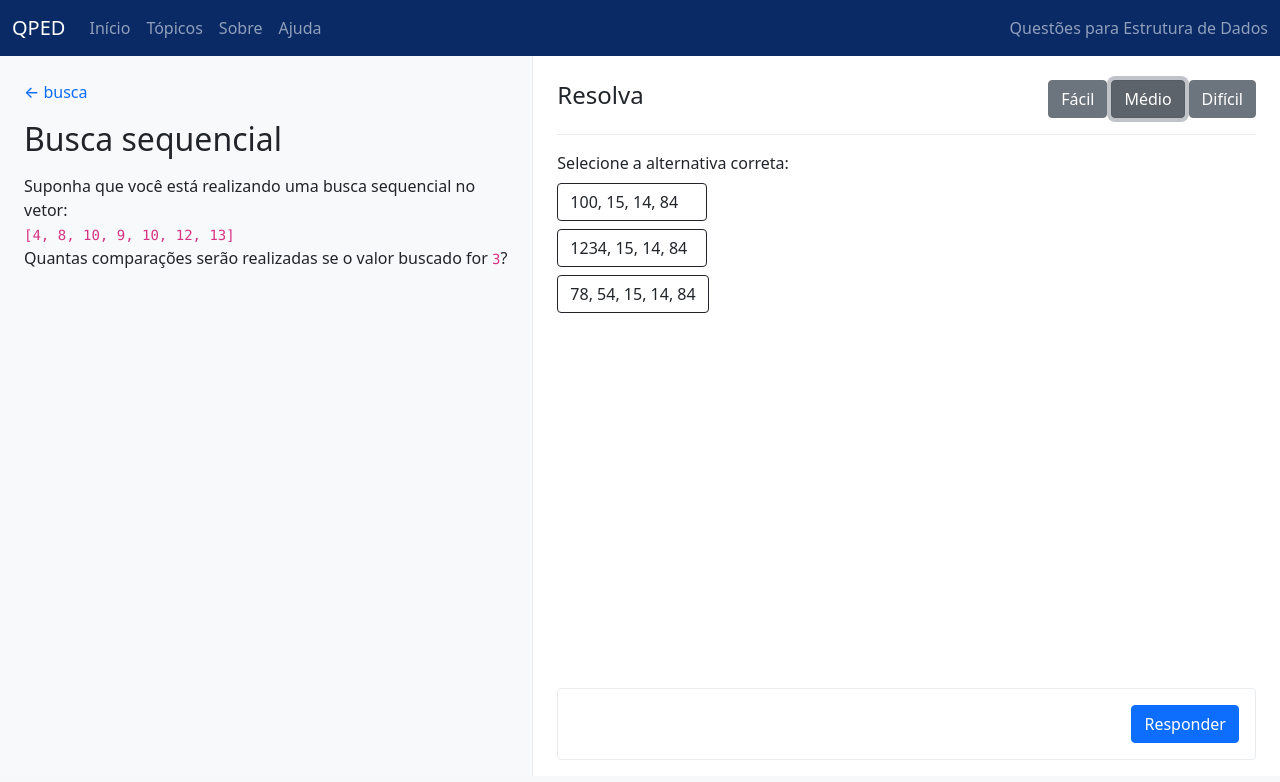
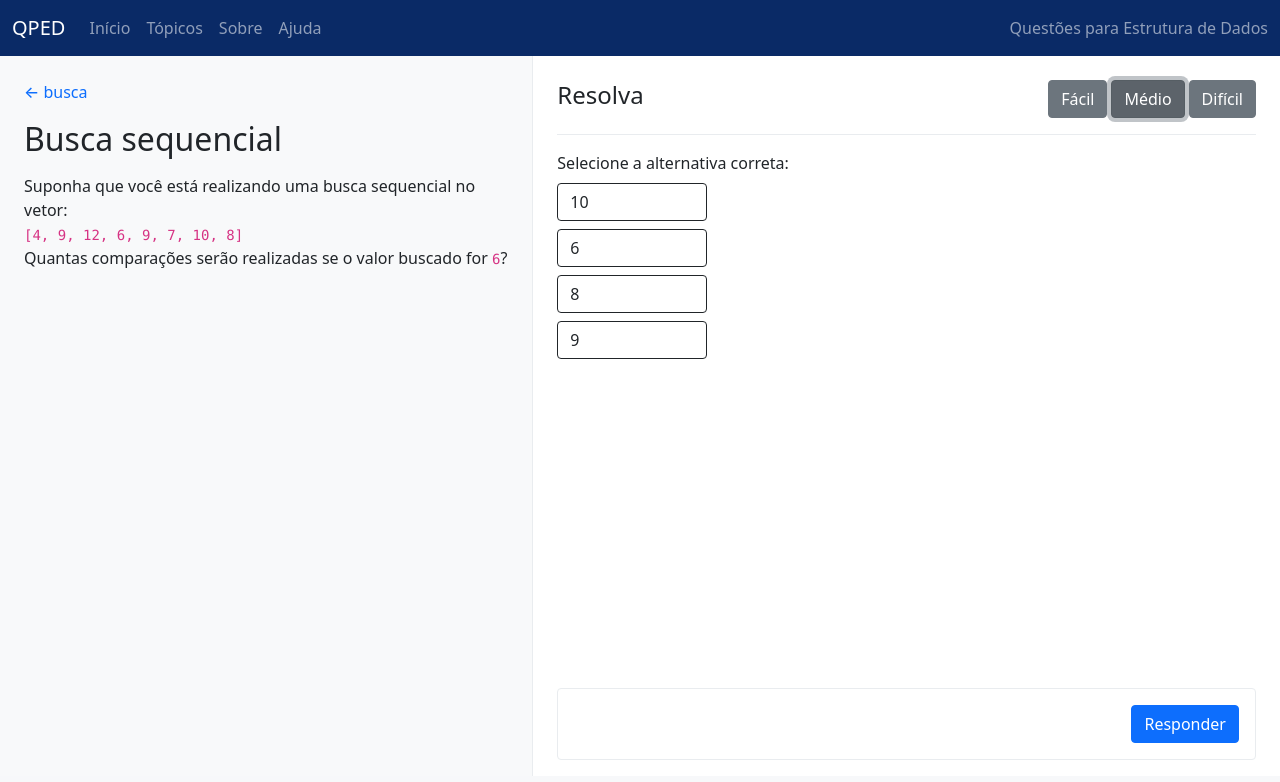
Before and after one commit to utfpr-qped/qped, a React (Create React App) app: page /question/busca/busca-1 in a window 1280 px wide. Both pictures are taken after a click on the button "Médio". Shown: the top 782 px of the page. Built offline with nearby package versions, Linux system fonts and the light colour scheme; the HTML template or start-up script is replaced by a standard one.

Commit message:
added options in question [NOT WORKING]

```diff
--- a/src/components/AnswerType/index.js
+++ b/src/components/AnswerType/index.js
@@ -1,22 +1,29 @@
 import { useRef } from "react";
 import "./index.css";
 
-function verifyAnswer({ answerFunction, input }) {
-  const values = { vet: [10, 20, 30], valor: 10 }
-  // eslint-disable-next-line
-  const answer = eval(`(${answerFunction})(${JSON.stringify(values)}, ${input})`)
-  alert(answer ? "Correto!" : "Errado :(")
-}
 
 export const TrueOrFalse = ({ question }) => {
+  function verifyTrueOrFalseAnswer(input) {
+    const answerFunction = question.verifyAnswer
+    const userInput = input === true ? question.trueOrFalseOptions[0] : question.trueOrFalseOptions[1]
+    const values = question.values
+    // eslint-disable-next-line
+    const answer = eval(`(${answerFunction})(${JSON.stringify(values)}, ${userInput})`)
+    alert(answer ? "Correto!" : "Errado :(")
+  }
+
   return (
     < div className="TrueOrFalse mb-3 w-50" >
       <label className="form-label">Verifique o resultado abaixo e responda:</label>
-      <textarea className="form-control mb-3" placeholder="10, 15, 14, 84" style={{ height: 100 + 'px' }} disabled></textarea>
+      <textarea className="form-control mb-3" placeholder={question.trueOrFalseOptions[0]} style={{ height: 100 + 'px' }} disabled></textarea>
       <div className="options-container">
         <div className="mb-2">
           <input type="radio" className="btn-check" name="options-outlined" id="option11" autoComplete="off" />
-          <label className="btn btn-outline-dark" htmlFor="option11" onClick={() => verifyAnswer({ answerFunction: question.answerFunction, input: 1 })}>
+          <label
+            className="btn btn-outline-dark"
+            htmlFor="option11"
+            onClick={() => verifyTrueOrFalseAnswer(true)}
+          >
             <svg xmlns="http://www.w3.org/2000/svg" width="16" height="16" fill="currentColor" className="bi bi-check2" viewBox="0 0 16 16">
               <path d="M13.854 3.646a.5.5 0 0 1 0 .708l-7 7a.5.5 0 0 1-.708 0l-3.5-3.5a.5.5 0 1 1 .708-.708L6.5 10.293l6.646-6.647a.5.5 0 0 1 .708 0z" />
             </svg>
@@ -26,7 +33,11 @@ export const TrueOrFalse = ({ question }) => {
 
         <div className="mb-2">
           <input type="radio" className="btn-check" name="options-outlined" id="option22" autoComplete="off" />
-          <label className="btn btn-outline-dark" htmlFor="option22" onClick={() => verifyAnswer({ answerFunction: question.answerFunction, input: 2 })}>
+          <label
+            className="btn btn-outline-dark"
+            htmlFor="option22"
+            onClick={() => verifyTrueOrFalseAnswer(false)}
+          >
             <svg xmlns="http://www.w3.org/2000/svg" width="16" height="16" fill="currentColor" className="bi bi-x" viewBox="0 0 16 16">
               <path d="M4.646 4.646a.5.5 0 0 1 .708 0L8 7.293l2.646-2.647a.5.5 0 0 1 .708.708L8.707 8l2.647 2.646a.5.5 0 0 1-.708.708L8 8.707l-2.646 2.647a.5.5 0 0 1-.708-.708L7.293 8 4.646 5.354a.5.5 0 0 1 0-.708z" />
             </svg>
@@ -37,23 +48,28 @@ export const TrueOrFalse = ({ question }) => {
   );
 }
 
-export const Alternative = () => {
+export const Alternative = ({ question }) => {
+  function verifyAnswer(optionIndex) {
+    const answerFunction = question.verifyAnswer
+    const userInput = question.options[optionIndex]
+    const values = question.values
+    // eslint-disable-next-line
+    const answer = eval(`(${answerFunction})(${JSON.stringify(values)}, ${userInput})`)
+    alert(answer ? "Correto!" : "Errado :(")
+  }
   return (
     <div className="Alternative mb-3 w-50">
       <label className="form-label">Selecione a alternativa correta:</label>
       <div className="options-container">
-        <div className="mb-2">
-          <input type="radio" className="btn-check" name="options-outlined" id="option1" autoComplete="off" />
-          <label className="btn btn-outline-dark" htmlFor="option1">100, 15, 14, 84</label>
-        </div>
-        <div className="mb-2">
-          <input type="radio" className="btn-check" name="options-outlined" id="option2" autoComplete="off" />
-          <label className="btn btn-outline-dark" htmlFor="option2">1234, 15, 14, 84</label>
-        </div>
-        <div className="mb-2">
-          <input type="radio" className="btn-check" name="options-outlined" id="option3" autoComplete="off" />
-          <label className="btn btn-outline-dark" htmlFor="option3">78, 54, 15, 14, 84</label>
-        </div>
+        {
+          question.options.map((option, index) => {
+            const id = `option${index + 1}`
+            return <div className="mb-2" key={index} onClick={() => { verifyAnswer(index) }}>
+              <input type="radio" className="btn-check" name="options-outlined" id={id} autoComplete="off" />
+              <label className="btn btn-outline-dark" htmlFor={id}>{option}</label>
+            </div>
+          })
+        }
       </div>
     </div>
   );
@@ -64,6 +80,7 @@ export const Written = ({ answerFunction, values }) => {
 
   function newVerifyAnswer({ answerFunction, values }) {
     let input = refTextarea.current.value
+    // eslint-disable-next-line
     const answer = eval(`(${answerFunction})(${JSON.stringify(values)}, ${input})`)
     alert(answer ? "Correto!" : "Errado :(")
   }
--- a/src/utils/QuestionParser.js
+++ b/src/utils/QuestionParser.js
@@ -468,11 +468,7 @@ export class QuestionParser {
       .reverse()
       .forEach(token => {
         values.push([token, this.getValue(this.getTokenId(token), this.seed)]);
-        console.log(this.getValue(this.getTokenId(token, this.seed)))
       });
-
-
-
 
     while (values.length > 0) {
       let val = values.pop();
--- a/src/utils/index.js
+++ b/src/utils/index.js
@@ -23,13 +23,21 @@ function parseQuestion(question) {
   const parser = new QuestionParser(question.text)
 
   function generateOptions(trueOrFalse) {
+    const options = [question.answer(parser.getAllValues())]
     let numberOfOptions = 4
-    const options = [parser.getAllValues()]
     if (trueOrFalse) {
       numberOfOptions = 2
     }
     for (let i = 0; i < numberOfOptions - 1; i++) {
-      options.push(parser.getAllValues(i))
+      const option = question.answer(parser.getAllValues(i))
+      //console.log(options.includes(option))
+      /*
+      if (options.includes(option)) {
+        //i--
+        continue
+      }
+      */
+      options.push(option)
     }
     return helper.shuffleArray(options)
   }
@@ -38,7 +46,8 @@ function parseQuestion(question) {
     id: question.id,
     title: question.title,
     text: parser.getText(),
-    answer: question.answer.toString(),
+    verifyAnswer: question.verifyAnswer.toString(),
+    answer: question.answer(parser.getAllValues()),
     subject: question.subject,
     level: question.level,
     tags: question.tags,
--- a/src/utils/questions.js
+++ b/src/utils/questions.js
@@ -12,7 +12,7 @@ export const questions = {
       text: `Suponha que você está realizando uma busca sequencial no vetor:
   \`[{vet=3:13:+{6:11}}]\`
   Quantas comparações serão realizadas se o valor buscado for \`{valor=3:13}\`?`,
-      answer: function (values, userInput) {
+      verifyAnswer: function (values, userInput) {
         const { vet, valor } = values
         for (let i = 0; i < vet.length; i++) {
           if (
@@ -23,11 +23,20 @@ export const questions = {
           }
         }
 
-        // if the value is not in the array, then the correct answer is the size of the array + 1
-        if (userInput === vet.length+1) return true;
+        // if the value is not in the array, then the correct verifyAnswer is the size of the array + 1
+        if (userInput === vet.length + 1) return true;
 
         // if the user input doesn't apply to any of the cases above, it is incorrect
         return false;
+      },
+      answer: function (values) {
+        const { vet, valor } = values
+        for (let i = 0; i < vet.length; i++) {
+          if (vet[i] === valor) {
+            return i + 1
+          }
+          return vet.length
+        }
       },
       subject: 'busca',
       level: 1, //1 para facil, 2 para medio, 3 para dificil
@@ -50,7 +59,7 @@ export const questions = {
           <op value="1011011000">push({a=1:5}), pop(), push({b=1:5}), push({c=1:5}), pop(), push({d=1:5}), push({e=1:5}), pop(), pop(), pop()</op>
           <op value="1010110100">push({a=1:5}), pop(), push({b=1:5}), pop(), push({c=1:5}), push({d=1:5}), pop(), push({e=1:5}), pop(), pop()</op>
         </operacoes>`,
-      answer: function ({ operacoes, a, b, c, d, e }) {
+      verifyAnswer: function ({ operacoes, a, b, c, d, e }) {
         let ops = operacoes.split('');
         let values = [e, d, c, b, a];
         let stack = [];
--- a/src/view/ViewQuestion/index.js
+++ b/src/view/ViewQuestion/index.js
@@ -1,4 +1,4 @@
-import React, { useState, useEffect } from "react";
+import React, { useState } from "react";
 import { Link } from "react-router-dom";
 import ReactMarkdown from "react-markdown";
 // Components
@@ -14,7 +14,7 @@ import { rawQuestions, parseQuestion } from "../../utils/index";
  * Display a question and its resolution area
  */
 const ViewQuestion = ({ match }) => {
-  const [question, setQuestion] = useState({})
+  //const [question, setQuestion] = useState({})
 
   // Level of the answer
   const [level, setLevel] = useState({
@@ -23,32 +23,18 @@ const ViewQuestion = ({ match }) => {
     hard: false,
   })
 
-  useEffect(() => {
-    /*
-      * Find the question and display it onscreen
-
-      - Get the question id from the URL
-      - Recover the question from the database by using the 'subject', then the 'id' of the question
-        that is coming from the parameters in the URL
-      - Once it gets the right question, store it in a state so that it is loaded onscreen
-    */
-
-    let subject = match.params.subject
-    let idQuestion = match.params.idQuestion
-    let question = parseQuestion(rawQuestions[`${subject}`].find(element => element.id === idQuestion))
-
-    setQuestion(question)
-
-  }, [match.params.subject, match.params.idQuestion])
+  let subject = match.params.subject
+  let idQuestion = match.params.idQuestion
+  const question = parseQuestion(rawQuestions[`${subject}`].find(element => element.id === idQuestion))
 
   const handleLevelChange = e => {
     let lvlClicked = e.target.id
 
     // set everything to false, then set only the correct component to true
     let new_level = {
-      test: "test",
-      t: "a",
-      1: 2
+      easy: false,
+      medium: false,
+      hard: false,
     }
 
     new_level[lvlClicked] = true
@@ -112,8 +98,8 @@ const ViewQuestion = ({ match }) => {
             }
 
             {level.easy ? <TrueOrFalse question={question} /> : null}
-            {level.medium ? <Alternative /> : null}
-            {level.hard ? <Written answerFunction={question.answer} values={question.values} /> : null}
+            {level.medium ? <Alternative question={question} /> : null}
+            {level.hard ? <Written answerFunction={question.verifyAnswer} values={question.values} /> : null}
           </div>
 
           {/* Component where the actions are --> answer the question/next question */}
```
